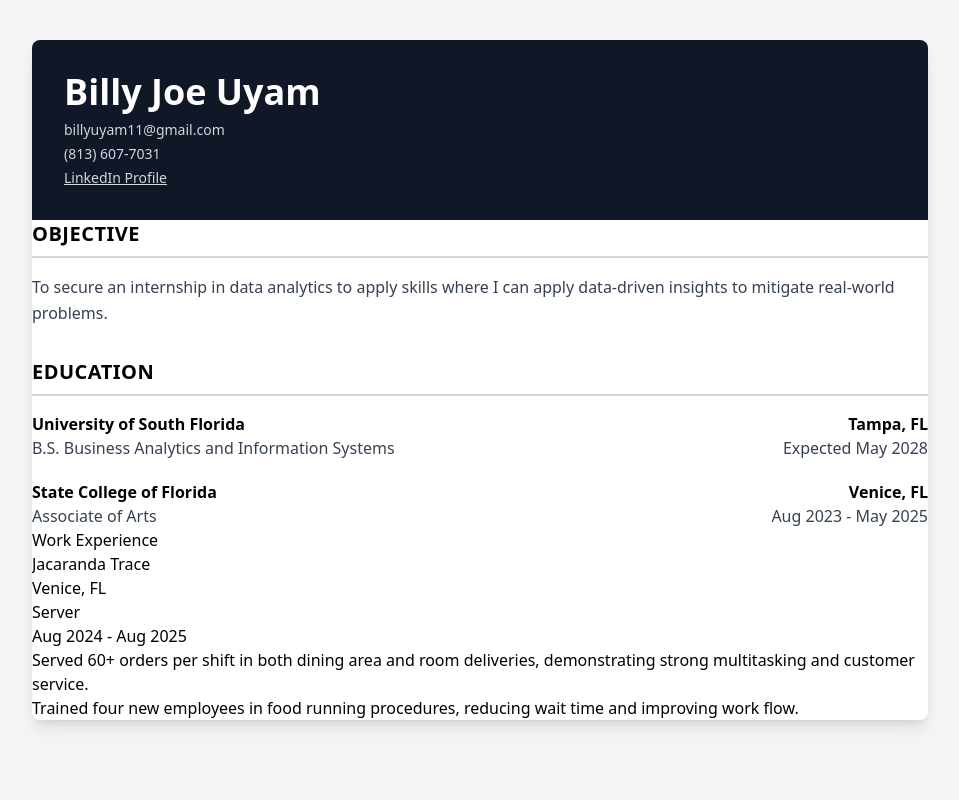
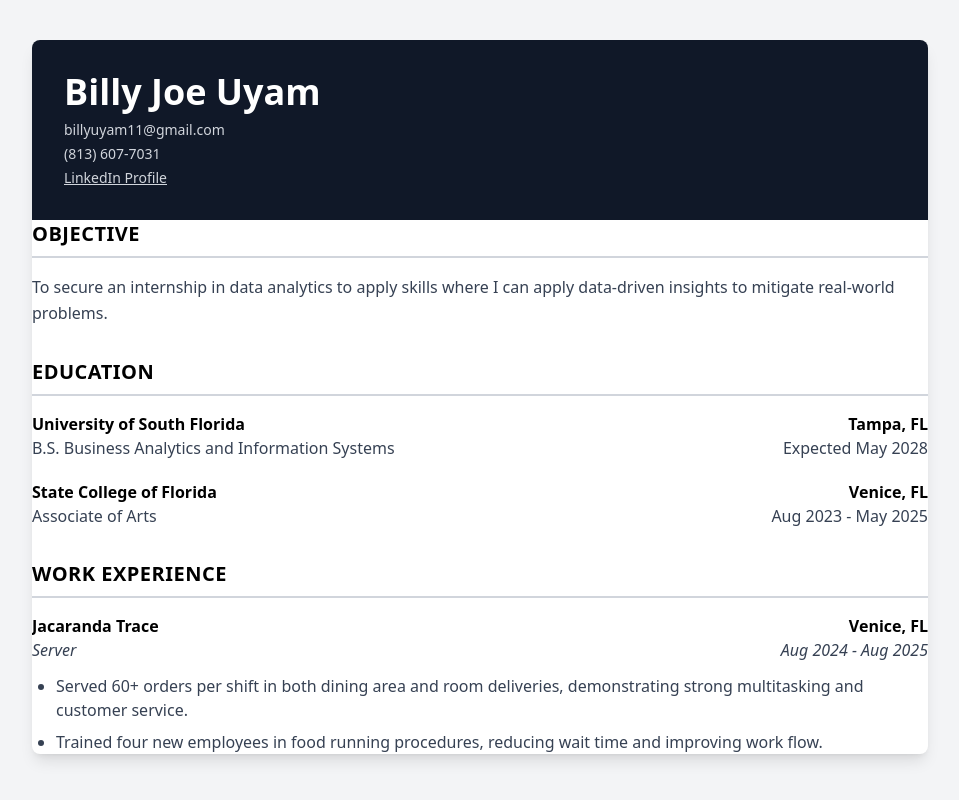
Before and after one commit to buyam11/nextjs-resume, a Next.js app: page / in a window 1280 px wide. Shown: the whole page, without its empty margins (160-1119 px from the left). Built offline with nearby package versions, Linux system fonts and the light colour scheme.

Commit message:
experience styling added

```diff
--- a/app/page.tsx
+++ b/app/page.tsx
@@ -65,23 +65,23 @@ export default function Resume() {
           </section>
 
           {/* Experience */}
-          <section>
-            <h2
+          <section className="mt-8">
+            <h2 className="text-xl font-bold uppercase tracking-wide border-b-2 border-gray-300 pb-2"
             >Work Experience
             </h2>
 
-            <div>
-              <div>
+            <div className="mt-4">
+              <div className="flex justify-between font-semibold">
                 <h3>Jacaranda Trace</h3>
                 <span>Venice, FL</span>
               </div>
 
-              <div>
+              <div className="flex justify-between italic text-gray-700">
                 <p>Server</p>
                 <p>Aug 2024 - Aug 2025</p>
               </div>
 
-              <ul>
+              <ul className="list-disc ml-6 mt-3 space-y-2 text-gray-700">
                 <li>
                   Served 60+ orders per shift in both dining area and room
                   deliveries, demonstrating strong multitasking and customer service.
```
